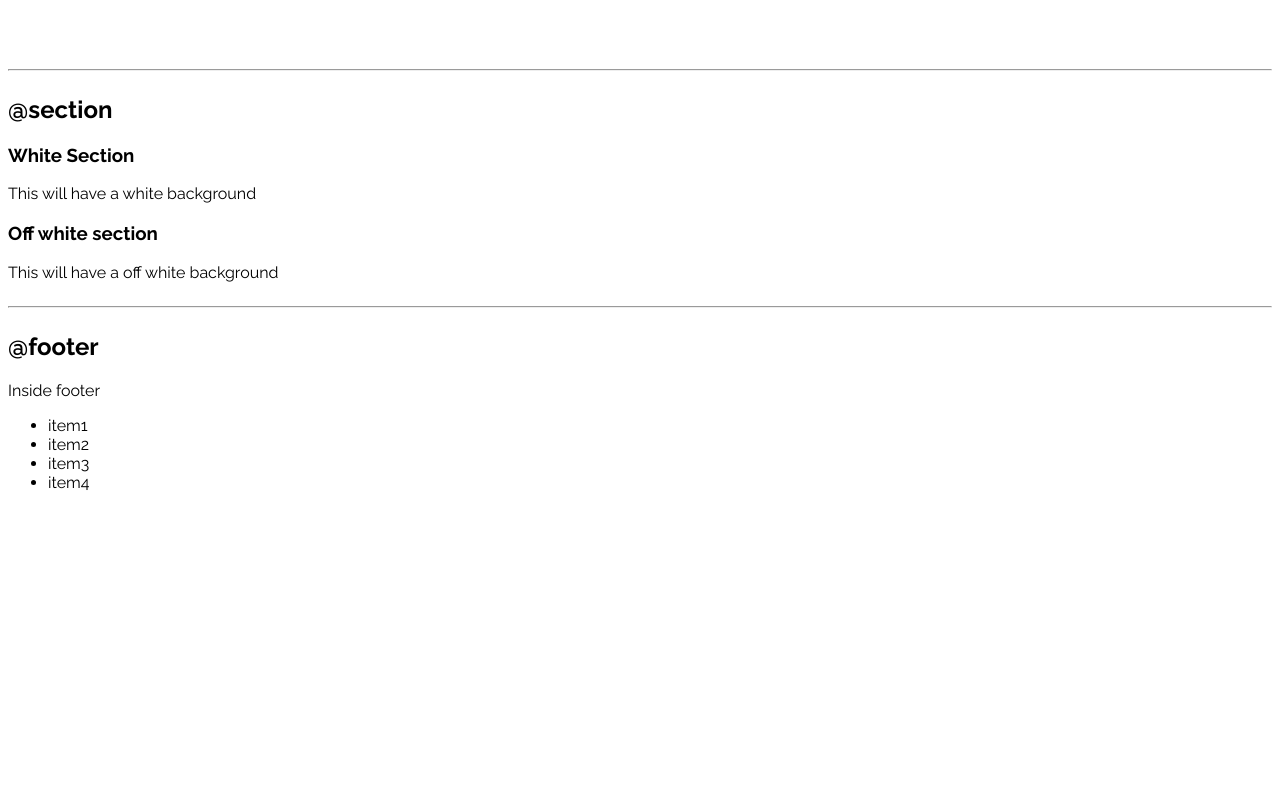
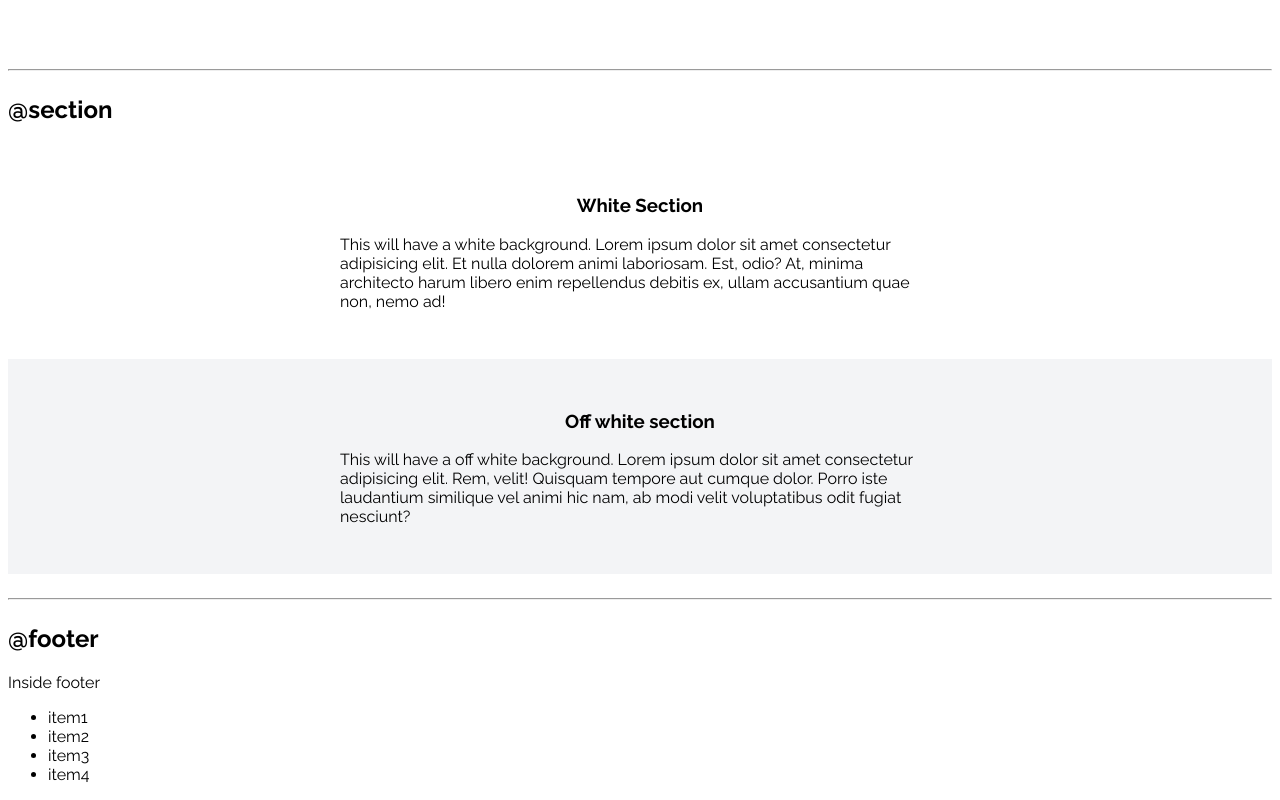
Before and after one commit to pavan6115/neogcamp, a plain HTML site: page html/index.html in a window 1280 px wide. Shown: the part 1963-2763 px from the top of the page. Before the commit the page ends 2471 px from the top, so only its background shows below. Drawn offline with Linux system fonts and the light colour scheme.

Commit message:
updated for section

```diff
--- a/css/style.css
+++ b/css/style.css
@@ -3,6 +3,7 @@
 :root {
   --primary-color: #f59e0b;
   --dark-grey: #4B5563;
+  --off-white: #F3F4F6;
 }
 
 body {
@@ -98,3 +99,16 @@ hr {
 .hero-highlight {
     color: var(--primary-color);
 }
+
+/* section */
+.section {
+    padding: 2rem;
+}
+
+.section h3 {
+    text-align: center;
+}
+
+.offwhite {
+    background-color: var(--off-white)
+}
--- a/html/index.html
+++ b/html/index.html
@@ -89,14 +89,18 @@
     <hr />
 
     <h2>@section</h2>
-    <section>
-      <h3>White Section</h3>
-      <p>This will have a white background</p>
+    <section class="section">
+        <div class="container container-center">
+            <h3>White Section</h3>
+      <p>This will have a white background. Lorem ipsum dolor sit amet consectetur adipisicing elit. Et nulla dolorem animi laboriosam. Est, odio? At, minima architecto harum libero enim repellendus debitis ex, ullam accusantium quae non, nemo ad!</p>
+        </div>
     </section>
 
-    <section>
-      <h3>Off white section</h3>
-      <p class="para">This will have a off white background</p>
+    <section class="section offwhite">
+        <div class="container container-center">
+            <h3>Off white section</h3>
+      <p class="para">This will have a off white background. Lorem ipsum dolor sit amet consectetur adipisicing elit. Rem, velit! Quisquam tempore aut cumque dolor. Porro iste laudantium similique vel animi hic nam, ab modi velit voluptatibus odit fugiat nesciunt?</p>
+        </div>
     </section>
     <hr />
 
```
